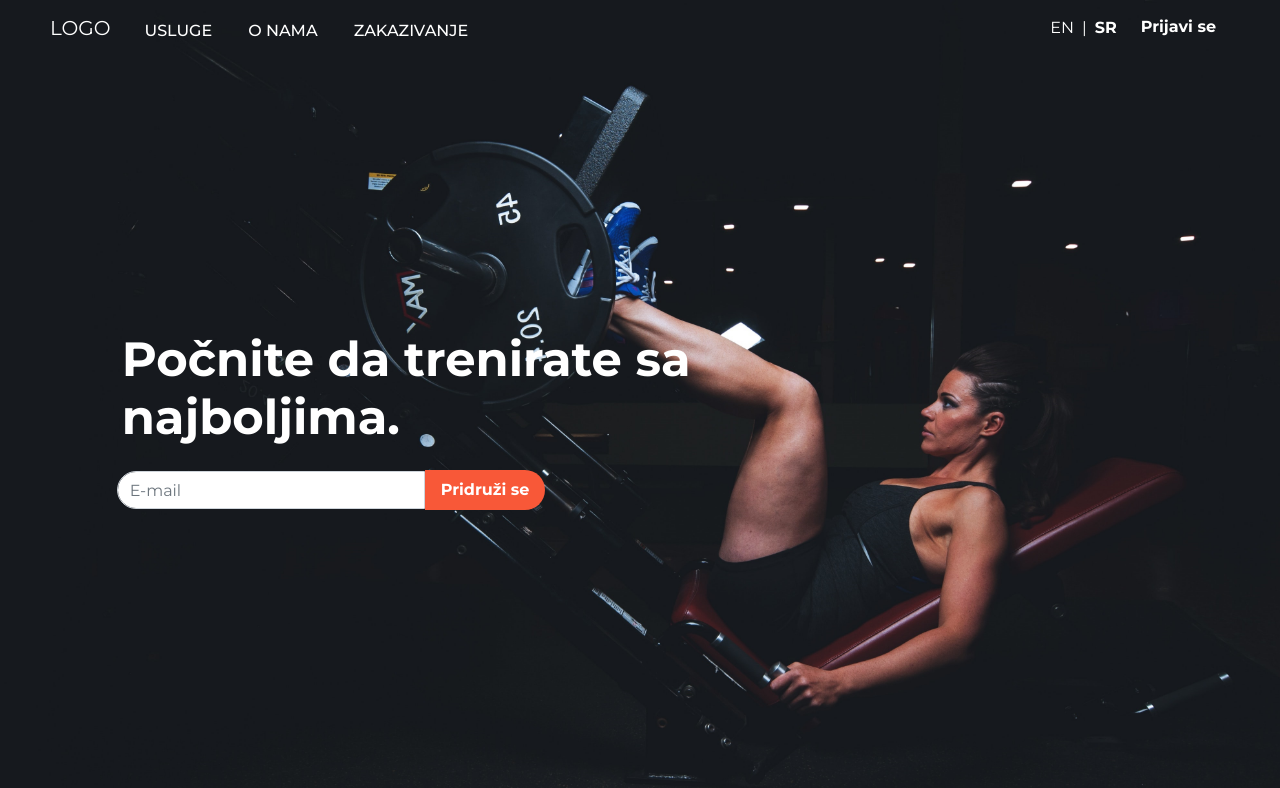
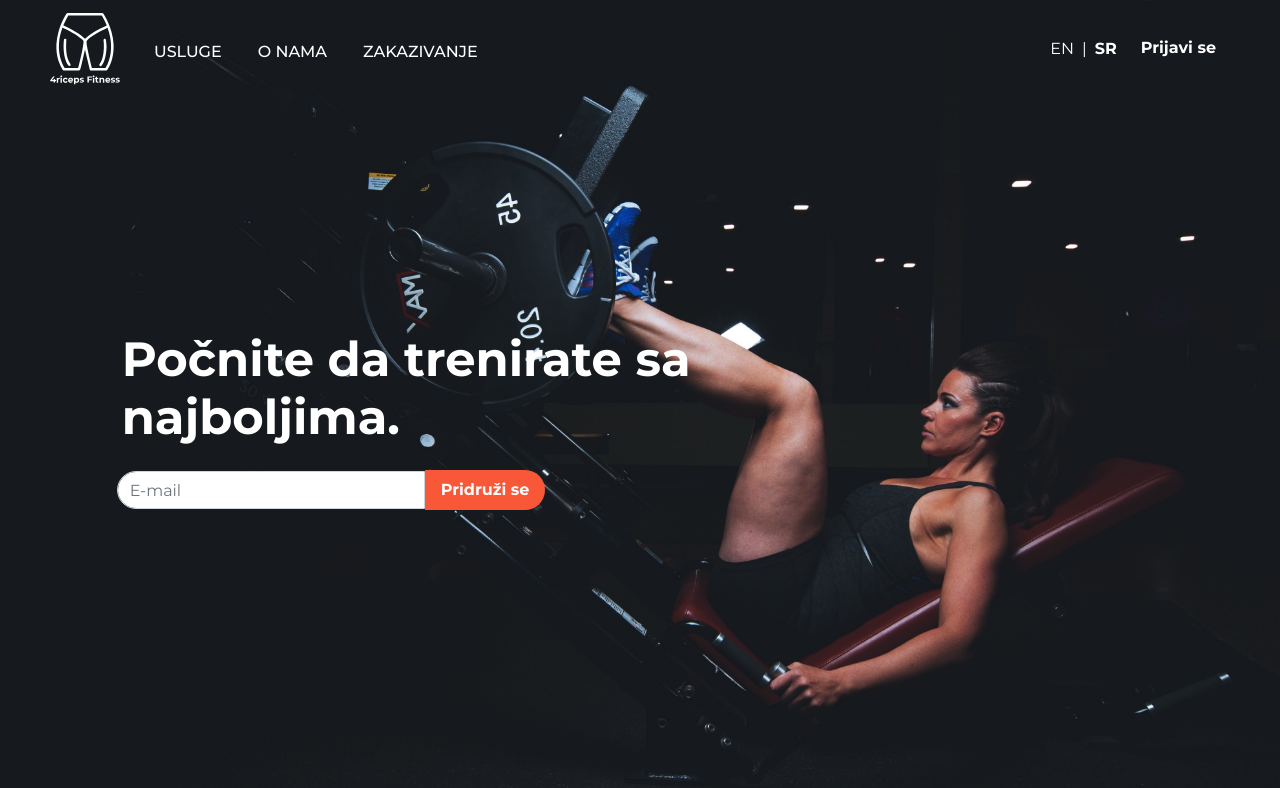
Before and after one commit to zivkovicmilos/fitnessApp, a React (Create React App) app in the folder client/: page / in a window 1280 px wide. Shown: the top 788 px of the page. Built offline with nearby package versions, Linux system fonts and the light colour scheme; no server answers; what @react-pdf/renderer would draw is missing.

Commit message:
Added the logo

```diff
--- a/client/src/App.css
+++ b/client/src/App.css
@@ -1836,3 +1836,7 @@ nav {
 	border: 10px solid;
 	border-color: transparent transparent #fff transparent;
 }
+
+.logo {
+	width: 3.5em;
+}
--- a/client/src/components/layout/Navbar.js
+++ b/client/src/components/layout/Navbar.js
@@ -6,6 +6,7 @@ import Language from "./Language";
 import User from "./User";
 import { store } from "./../context/Store";
 import { sr, en } from "./../../dict";
+import logo from "./../../assets/svg/logoWhite.svg";
 
 const Navbar = () => {
 	const globalState = useContext(store);
@@ -14,7 +15,7 @@ const Navbar = () => {
 	return (
 		<nav className="navbar navbar-expand-md navbar-dark nav-wrapper">
 			<Link className="navbar-brand" to="/">
-				LOGO
+				<img src={logo} className="logo" />
 			</Link>
 			<button
 				className="navbar-toggler"
```
Also changed, not shown: client/src/assets/svg/logoBlack.svg (added), client/src/assets/svg/logoWhite.svg (added).
